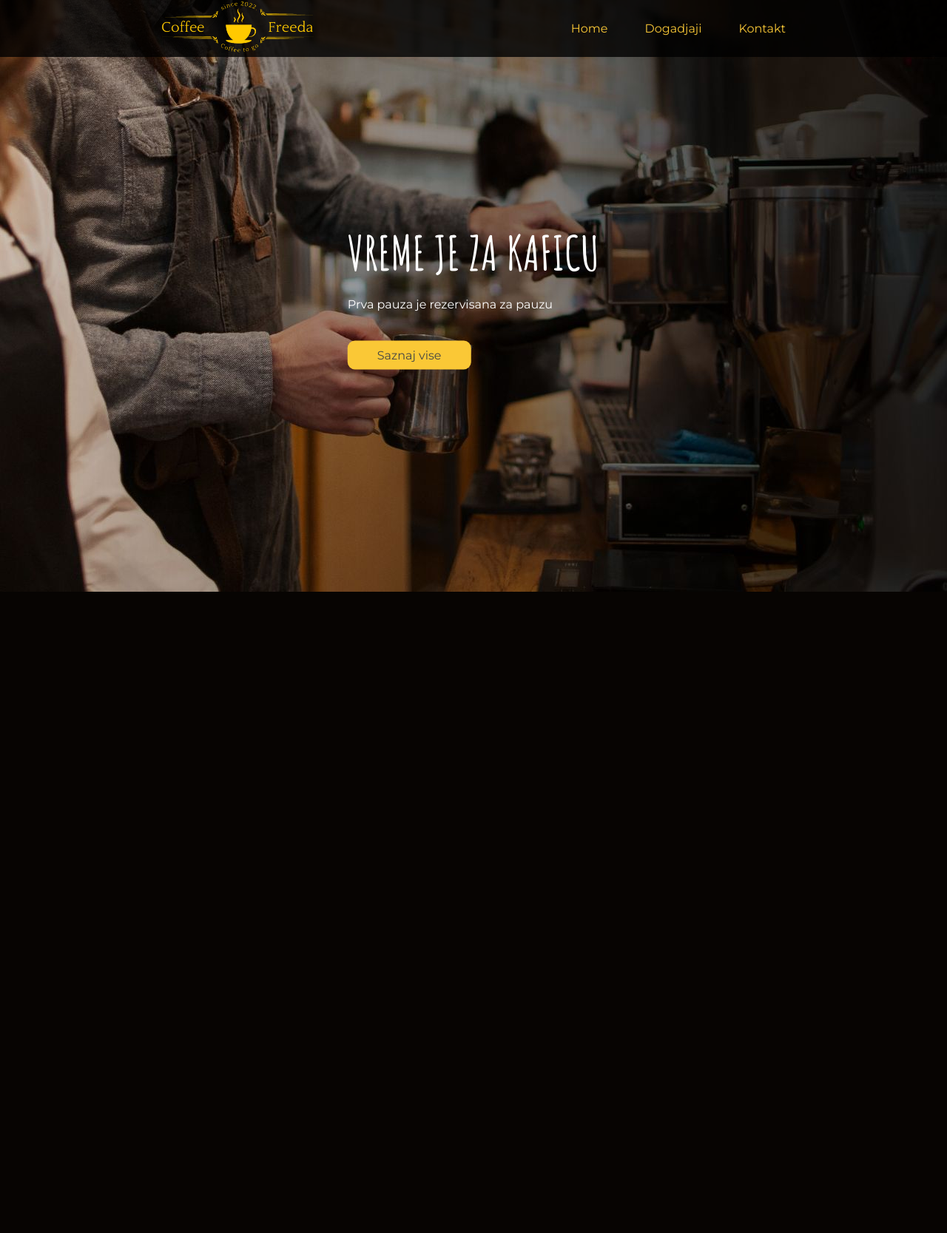
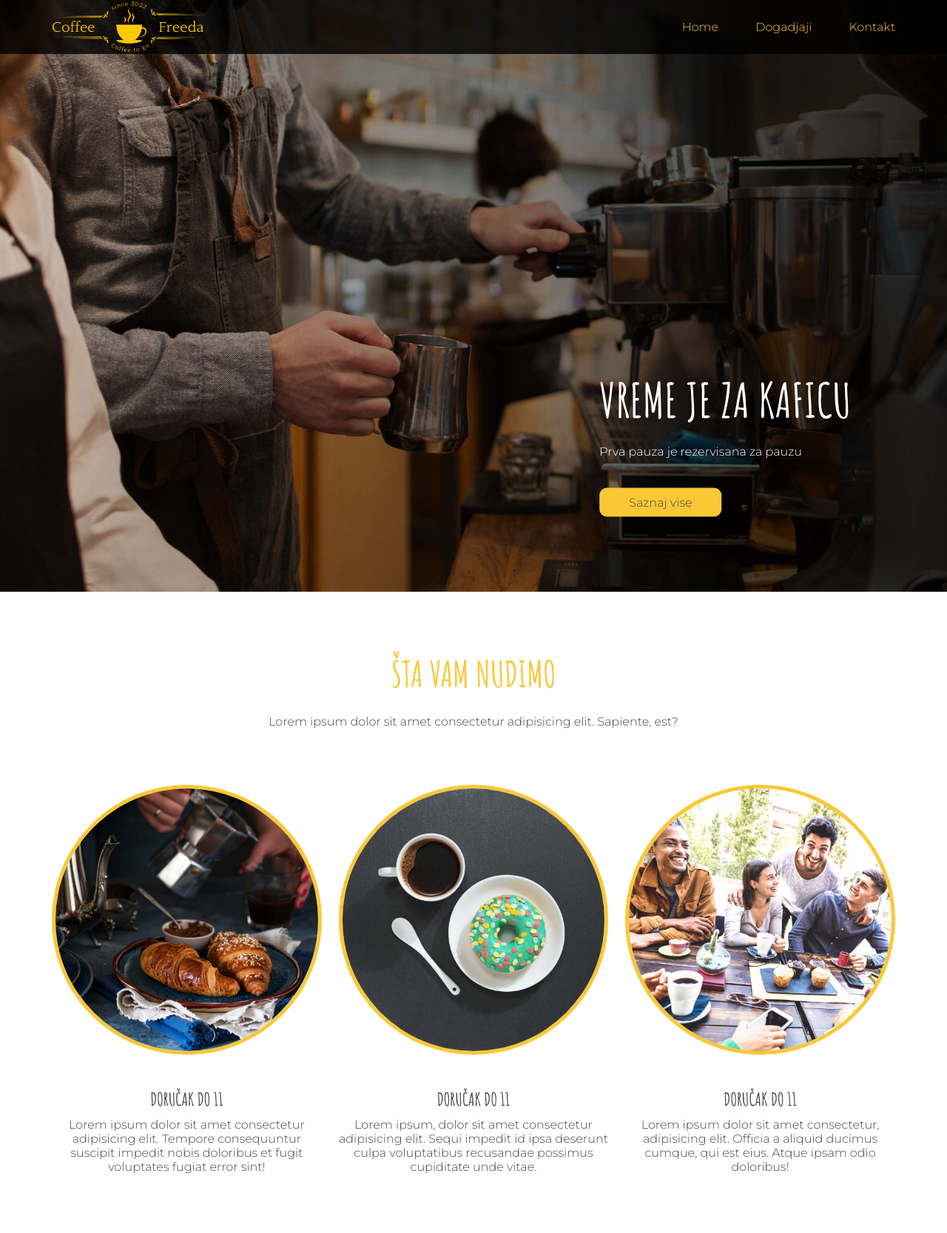
Before and after one commit to EmilyPetr/EmilyPetro, a PHP site: page / in a window 1280 px wide. Shown: the whole page at 74% size. Before the commit the page ends 800 px from the top, so only its background shows below. Run offline with PHP 8.4, Linux system fonts and the light colour scheme.

Commit message:
ponuda part

```diff
--- a/_vars.scss
+++ b/_vars.scss
@@ -1,6 +1,6 @@
 $black: black;
 $white: white;
-$saccents: #FAC836;
+$accents: #FAC836;
 $bg: #FCF4EA;
 $text: #444645;
 $bodyFont: "Montserrat", sans-serif;
--- a/index.php
+++ b/index.php
@@ -2,4 +2,6 @@
 
 <?php include 'template_parts/main-header.php'; ?>
 
+<?php include 'template_parts/part-ponuda.php'; ?>
+
 <?php include 'template_parts/footer.php'; ?>
--- a/style.css
+++ b/style.css
@@ -1,12 +1,14 @@
 @import url("https://fonts.googleapis.com/css2?family=Amatic+SC:wght@400;700&family=Montserrat:ital,wght@0,100..900;1,100..900&display=swap");
 * {
-  margin: auto;
+  margin: 0;
   padding: 0;
   box-sizing: border-box;
 }
 
 body {
   font-family: "Montserrat", sans-serif;
+  font-weight: 300;
+  color: #444645;
 }
 
 h1, h2, h3, h4 {
@@ -30,6 +32,11 @@ a {
   transition: 0.3s linear;
 }
 
+img {
+  width: 100%;
+  display: block;
+}
+
 .container {
   max-width: 1140px;
   width: 100%;
@@ -45,6 +52,14 @@ a {
 .btn-yellow {
   background: #FAC836;
   color: #444645;
+}
+
+.py {
+  padding: 80px 0;
+}
+
+.text-center {
+  text-align: center;
 }
 
 nav {
@@ -80,8 +95,6 @@ nav .container ul a:hover {
   position: relative;
 }
 .mainHeader img {
-  width: 100%;
-  display: block;
   height: 800px;
   -o-object-fit: cover;
      object-fit: cover;
@@ -90,8 +103,33 @@ nav .container ul a:hover {
   position: absolute;
   top: 50%;
   left: 50%;
-  transform: translate(-50%, -50%);
+  transform: translate(50%, 50%);
 }
-.mainHeader p {
+.mainHeader hgroup p {
   padding: 20px 0 40px 0;
+}
+
+.ponuda h2 {
+  color: #FAC836;
+}
+.ponuda h2 + p {
+  padding: 25px 0 76px 0;
+}
+.ponuda article {
+  display: flex;
+  flex-wrap: wrap;
+  flex-direction: row;
+  justify-content: space-between;
+  align-items: center;
+}
+.ponuda article div {
+  flex: 0 0 32%;
+}
+.ponuda article div img {
+  border: 5px solid #FAC836;
+  border-radius: 100%;
+}
+.ponuda article div h3 {
+  margin: 45px 0 10px 0;
+  font-size: 24px;
 }/*# sourceMappingURL=style.css.map */
--- a/style.scss
+++ b/style.scss
@@ -2,26 +2,7 @@
 @import 'mixins';
 @import 'globals';
 
-//nav
-nav{
-    position: fixed;
-    background: rgba($black, .8);
-    width: 100%;
-    z-index: 100;
-    .container{
-        @include flex;
-        ul{
-           @include flex;
-           a{
-            color: $saccents;
-            margin-left: 50px;
-            &:hover{
-                color: $white;
-            }
-           }
-        }
-    }
-}
+
 
 
 .mainHeader {
@@ -33,8 +14,6 @@ nav{
     color: $white;
     position: relative;
     img {
-        width: 100%;
-        display: block;
         height: 800px;
         object-fit: cover;
     }
@@ -42,9 +21,34 @@ nav{
         position: absolute;
         top: 50%;
         left: 50%;
-        transform: translate(-50%, -50%);
-    }
+        transform: translate(50%, 50%);
     p{
        padding: 20px 0 40px 0;
     }
 }
+}
+
+//ponuda
+.ponuda {
+    h2 {
+        color: $accents;
+        & + p {
+            padding: 25px 0 76px 0;
+        }
+    }
+
+    article {
+        @include flex;
+        div{
+            flex: 0 0 32%;
+            img{
+                border: 5px solid $accents;
+                border-radius: 100%;
+            }
+            h3{
+                margin: 45px 0 10px 0;
+                font-size: 24px;
+            }
+        }
+    }
+}
--- /dev/null
+++ b/template_parts/part-ponuda.php
@@ -0,0 +1,42 @@
+<!--ponuda-->
+<section class="ponuda container py text-center">
+    <h2>ŠTA VAM NUDIMO</h2>
+    <p>Lorem ipsum dolor sit amet consectetur adipisicing elit. Sapiente, est?
+
+    </p>
+    <article>
+        <div>
+            <img src="img/coffee1.jpg" alt="">
+            <div>
+            <h3>DORUČAK DO 11
+            </h3>
+            <p>Lorem ipsum dolor sit amet consectetur adipisicing elit. Tempore consequuntur suscipit impedit nobis doloribus et fugit voluptates fugiat error sint!
+
+            </p>
+            </div>
+        </div>
+
+        <div>
+            <img src="img/coffee3.jpg" alt="">
+            <div>
+            <h3>DORUČAK DO 11
+            </h3>
+            <p>Lorem ipsum, dolor sit amet consectetur adipisicing elit. Sequi impedit id ipsa deserunt culpa voluptatibus recusandae possimus cupiditate unde vitae.
+
+            </p>
+            </div>
+        </div>
+
+        <div>
+            <img src="img/coffee2.jpg" alt="">
+            <div>
+            <h3>DORUČAK DO 11
+            </h3>
+            <p>Lorem ipsum dolor sit amet consectetur, adipisicing elit. Officia a aliquid ducimus cumque, qui est eius. Atque ipsam odio doloribus!
+
+
+            </p>
+            </div>
+        </div>
+    </article>
+</section>
```
Also changed, not shown: _globals.scss (+40 -2 lines), 1 other file.
